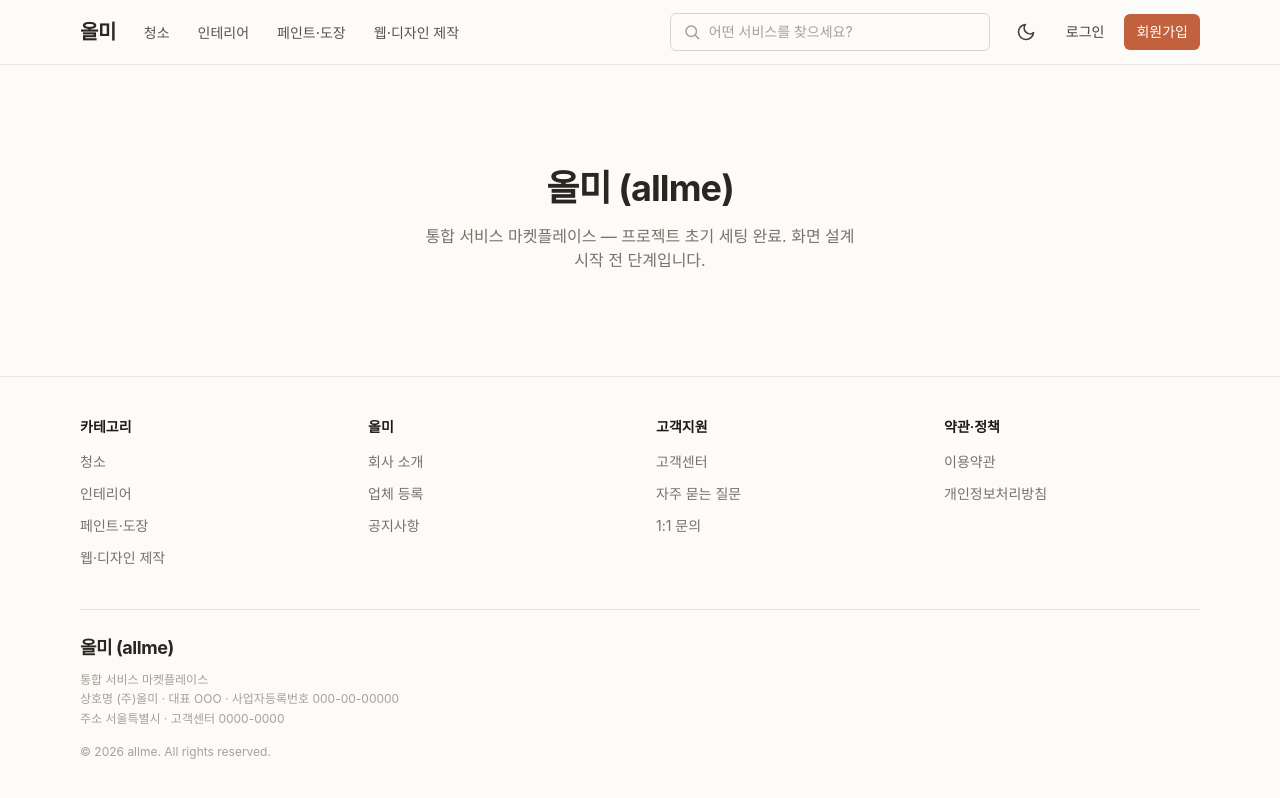
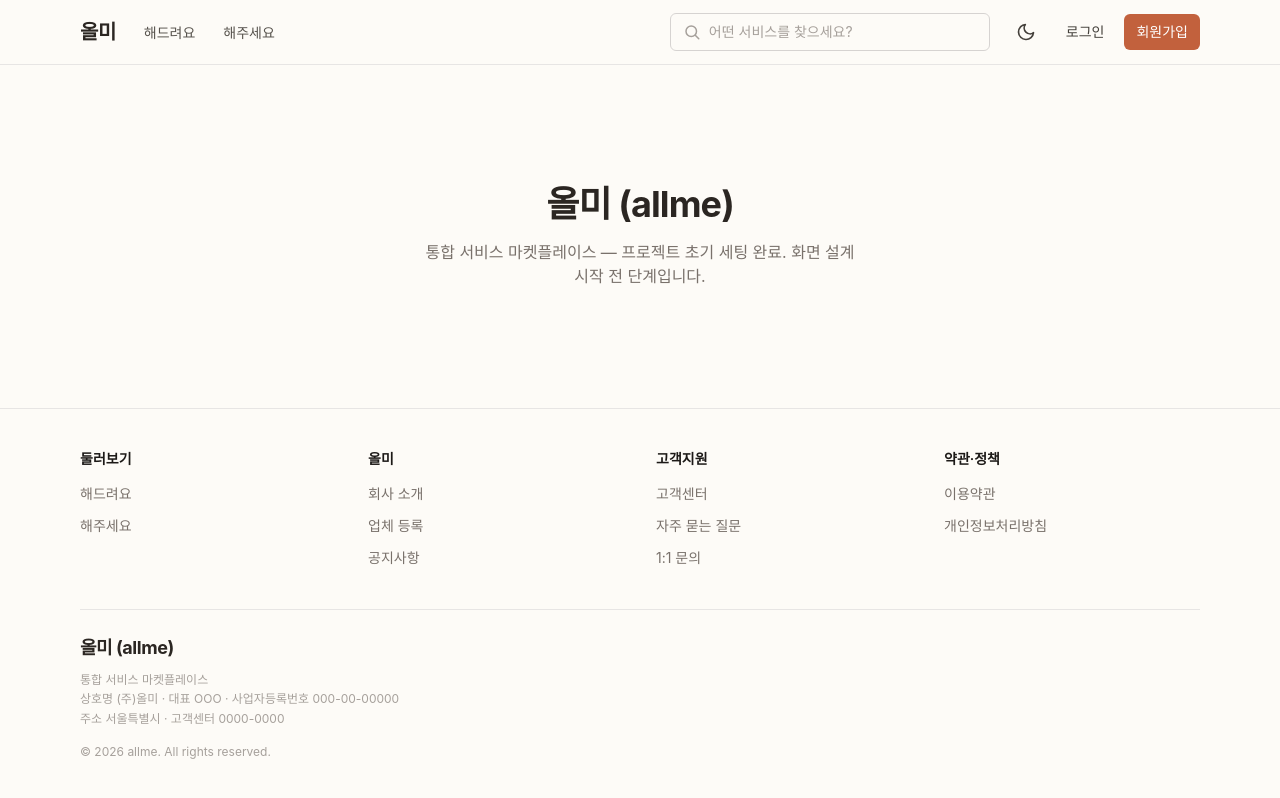
Before and after one commit to changhui98/allme, a Next.js app in the folder front/: page / in a window 1280 px wide. Built offline with nearby package versions, Linux system fonts and the light colour scheme.

Commit message:
Refactor : 헤더·푸터 네비게이션을 해드려요/해주세요 메뉴로 교체

```diff
--- a/front/src/components/layout/Header.tsx
+++ b/front/src/components/layout/Header.tsx
@@ -1,11 +1,11 @@
 import Link from "next/link";
-import { AUTH_LINKS, CATEGORIES } from "./nav-items";
+import { AUTH_LINKS, BOARD_LINKS } from "./nav-items";
 import MobileNav from "./MobileNav";
 import ThemeToggle from "@/components/theme/ThemeToggle";
 
 /**
  * 모든 페이지 공통 헤더 (서버 컴포넌트).
- * 구성: 로고 / 카테고리 네비 / 검색 / 로그인·회원가입.
+ * 구성: 로고 / 주요 메뉴(해드려요·해주세요) / 검색 / 로그인·회원가입.
  * 모바일에서는 네비·검색·로그인을 MobileNav(햄버거)로 접는다.
  */
 export default function Header() {
@@ -21,10 +21,10 @@ export default function Header() {
           올미
         </Link>
 
-        {/* 카테고리 네비 (데스크탑) */}
-        <nav aria-label="카테고리" className="hidden md:block">
+        {/* 주요 메뉴 (데스크탑) */}
+        <nav aria-label="주요 메뉴" className="hidden md:block">
           <ul className="flex items-center gap-1">
-            {CATEGORIES.map((c) => (
+            {BOARD_LINKS.map((c) => (
               <li key={c.href}>
                 <Link
                   href={c.href}
--- a/front/src/components/layout/MobileNav.tsx
+++ b/front/src/components/layout/MobileNav.tsx
@@ -2,11 +2,11 @@
 
 import Link from "next/link";
 import { useEffect, useState } from "react";
-import { AUTH_LINKS, CATEGORIES } from "./nav-items";
+import { AUTH_LINKS, BOARD_LINKS } from "./nav-items";
 import ThemeToggle from "@/components/theme/ThemeToggle";
 
 /**
- * 모바일(<md) 전용 네비. 햄버거 버튼으로 카테고리/검색/로그인 패널을 토글한다.
+ * 모바일(<md) 전용 네비. 햄버거 버튼으로 주요 메뉴/검색/로그인 패널을 토글한다.
  * 상태가 필요한 부분만 클라이언트 컴포넌트로 분리해 Header는 서버 컴포넌트로 유지한다.
  */
 export default function MobileNav() {
@@ -83,10 +83,10 @@ export default function MobileNav() {
             />
           </form>
 
-          {/* 카테고리 */}
-          <nav aria-label="카테고리" className="mt-4">
+          {/* 주요 메뉴 */}
+          <nav aria-label="주요 메뉴" className="mt-4">
             <ul className="flex flex-col">
-              {CATEGORIES.map((c) => (
+              {BOARD_LINKS.map((c) => (
                 <li key={c.href}>
                   <Link
                     href={c.href}
--- a/front/src/components/layout/nav-items.ts
+++ b/front/src/components/layout/nav-items.ts
@@ -1,8 +1,9 @@
 /**
  * 헤더·푸터·모바일 네비가 공유하는 링크 데이터의 단일 출처(single source of truth).
- * 카테고리/링크를 추가·수정할 때는 이 파일만 고치면 모든 공통 컴포넌트에 반영된다.
+ * 링크를 추가·수정할 때는 이 파일만 고치면 모든 공통 컴포넌트에 반영된다.
  *
- * 라우팅 페이지는 아직 없으므로 href는 계획된 경로를 가리키는 플레이스홀더다.
+ * 게시판 2개(/services, /requests) 외의 href는 아직 계획된 경로를 가리키는 플레이스홀더다.
+ * 카테고리는 네비 링크가 아니라 목록 필터로 쓰이므로 @/lib/categories에 있다.
  */
 
 export type NavLink = {
@@ -16,14 +17,12 @@ export type FooterLinkGroup = {
 };
 
 /**
- * 오픈 시 카테고리 4개 (CLAUDE.md "초기 범위는 좁게" 원칙).
- * 청소 / 인테리어 / 페인트·도장 / 웹·디자인 제작
+ * 헤더 주요 메뉴 — 거래의 양방향 게시판.
+ * 해드려요: 업체가 등록한 서비스 목록 / 해주세요: 사용자가 올린 요청 목록
  */
-export const CATEGORIES: NavLink[] = [
-  { label: "청소", href: "/category/cleaning" },
-  { label: "인테리어", href: "/category/interior" },
-  { label: "페인트·도장", href: "/category/painting" },
-  { label: "웹·디자인 제작", href: "/category/web-design" },
+export const BOARD_LINKS: NavLink[] = [
+  { label: "해드려요", href: "/services" },
+  { label: "해주세요", href: "/requests" },
 ];
 
 /** 헤더 우측 인증 관련 링크 */
@@ -35,8 +34,8 @@ export const AUTH_LINKS = {
 /** 푸터 링크 그룹 */
 export const FOOTER_GROUPS: FooterLinkGroup[] = [
   {
-    title: "카테고리",
-    links: CATEGORIES,
+    title: "둘러보기",
+    links: BOARD_LINKS,
   },
   {
     title: "올미",
```
